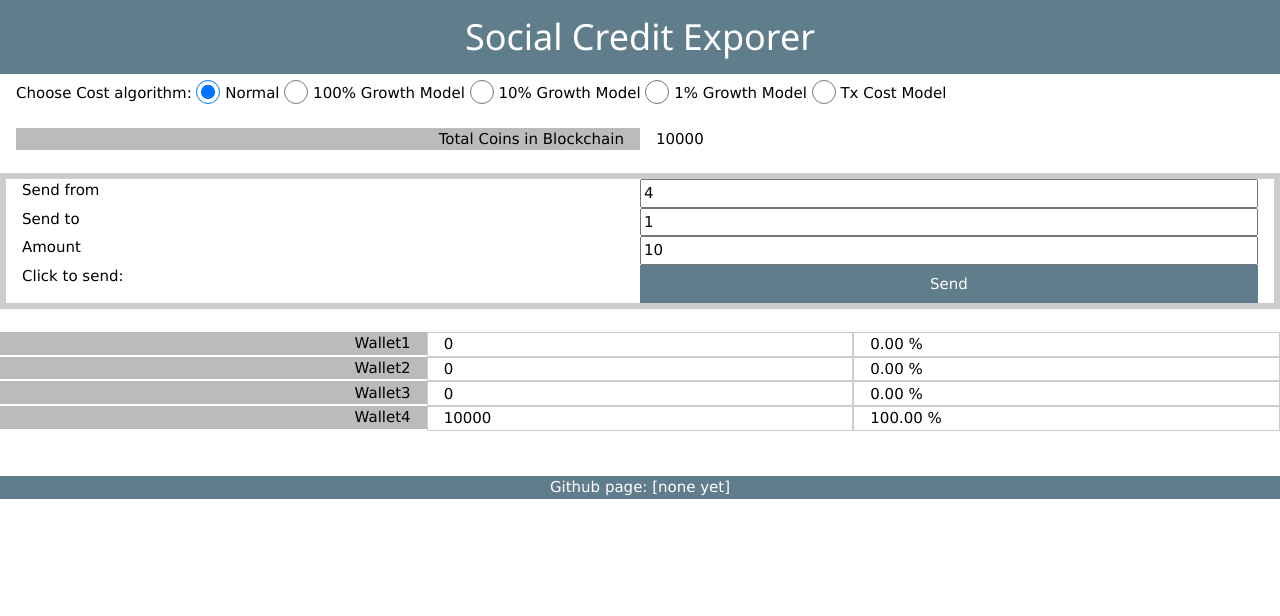
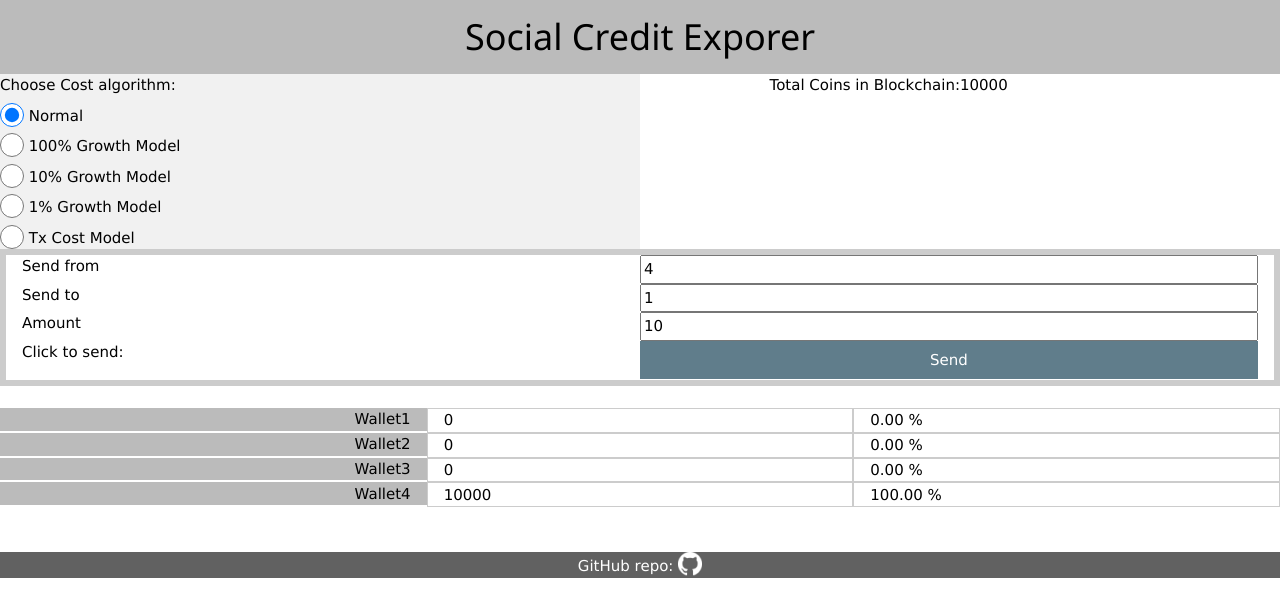
Before and after one commit to ChristoffM/SocialCreditExplorer, a plain HTML site: page index.html in a window 1280 px wide. Drawn offline with Linux system fonts and the light colour scheme.

Commit message:
updated layout

```diff
--- a/index.html
+++ b/index.html
@@ -4,37 +4,34 @@
 <meta charset="UTF-8">
 <meta name="viewport" content="width=device-width, initial-scale=1">
 <script src="js/jquery-3.2.1.min.js"></script>
-
 <link rel="stylesheet" href="css/w3.css">
-
 <body>
-
-<div class="w3-container w3-blue-gray w3-center">
+<div class="w3-container w3-gray w3-center">
   <h1>Social Credit Exporer</h1>
 </div>
-<div class="w3-container">
-	Choose Cost algorithm:
+<div class="w3-row">
+  <div class="w3-light-gray w3-half">
+    Choose Cost algorithm:<br>
     <input class="w3-radio" type="radio" name="type" value="normal" checked>
-	<label>Normal</label>
+    <label>Normal</label><br>
     <!--input class="w3-radio" type="radio" name="type" value="growX">
     <label>Growth (incl sender)</label>
     <input class="w3-radio" type="radio" name="type" value="grow">
     <label>Fixed Growth Model</label-->
     <input class="w3-radio" type="radio" name="type" value="growPh">
-	<label>100% Growth Model</label>
+    <label>100% Growth Model</label><br>
     <input class="w3-radio" type="radio" name="type" value="growPt">
-	<label>10% Growth Model</label>
+    <label>10% Growth Model</label><br>
     <input class="w3-radio" type="radio" name="type" value="growPo">
-	<label>1% Growth Model</label>
+    <label>1% Growth Model</label><br>
     <input class="w3-radio" type="radio" name="type" value="costP">
     <label>Tx Cost Model</label>
   </div>
-<br>
-  <div class="w3-container">
-    <div class="w3-container w3-half w3-gray w3-right-align">Total Coins in Blockchain</div>
-    <div class="w3-container w3-half" id="total">0</div>
+  <div class="w3-half">
+    <div class="w3-half w3-right-align">Total Coins in Blockchain:</div>
+    <div class="w3-half" id="total">0</div>
   </div>
-  <br>
+</div>
   <div class="w3-container w3-topbar w3-bottombar w3-rightbar w3-leftbar">
     <label class="w3-half">Send from</label>
     <input class="w3-half" type="number" id='fromwho' value="4">
@@ -69,8 +66,8 @@
 
 
 <br><br>
-<div class="w3-container w3-blue-gray w3-center">
-Github page: [none yet]
+<div class="w3-container w3-dark-gray w3-center">
+GitHub repo: <a href="https://github.com/ChristoffM/SocialCreditExplorer"><img src="img/GitHubLogo.png" alt="githublogo"></a>
 </div>
 
 </body>
```
Also changed, not shown: img/GitHubLogo.png (added). Lines whose indentation alone changed are shown as unchanged.
